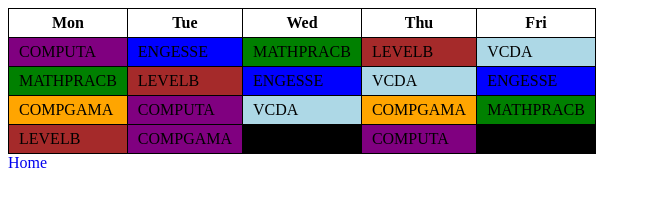
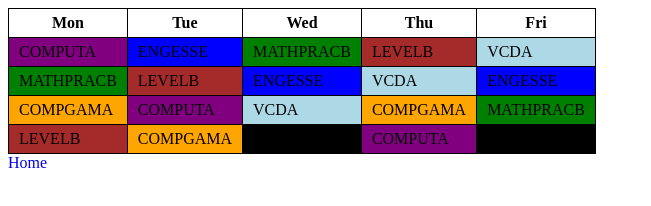
Before and after one commit to EthanCOUGHLIN/ethancoughlin.github.io, a plain HTML site: page table.html in a window 1280 px wide. Shown: the whole page, without its empty margins (0-651 px from the left). Drawn offline with Linux system fonts and the light colour scheme.

Commit message:
Update table.html

```diff
--- a/table.html
+++ b/table.html
@@ -41,7 +41,7 @@
 
     <tr>
         <td class="levelb">LEVELB</td>
-        <td class="computa">COMPGAMA</td>
+        <td class="compgama">COMPGAMA</td>
         <td class="blank">blank</td>
         <td class="computa">COMPUTA</td>
         <td class="blank">blank</td>
```
